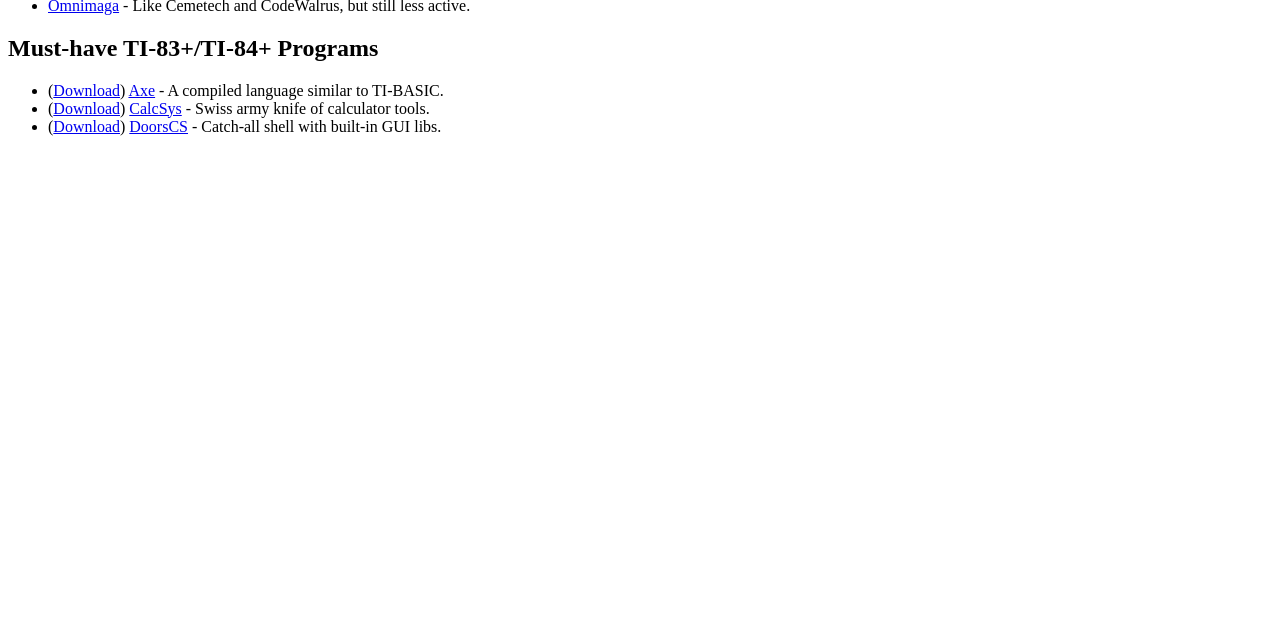
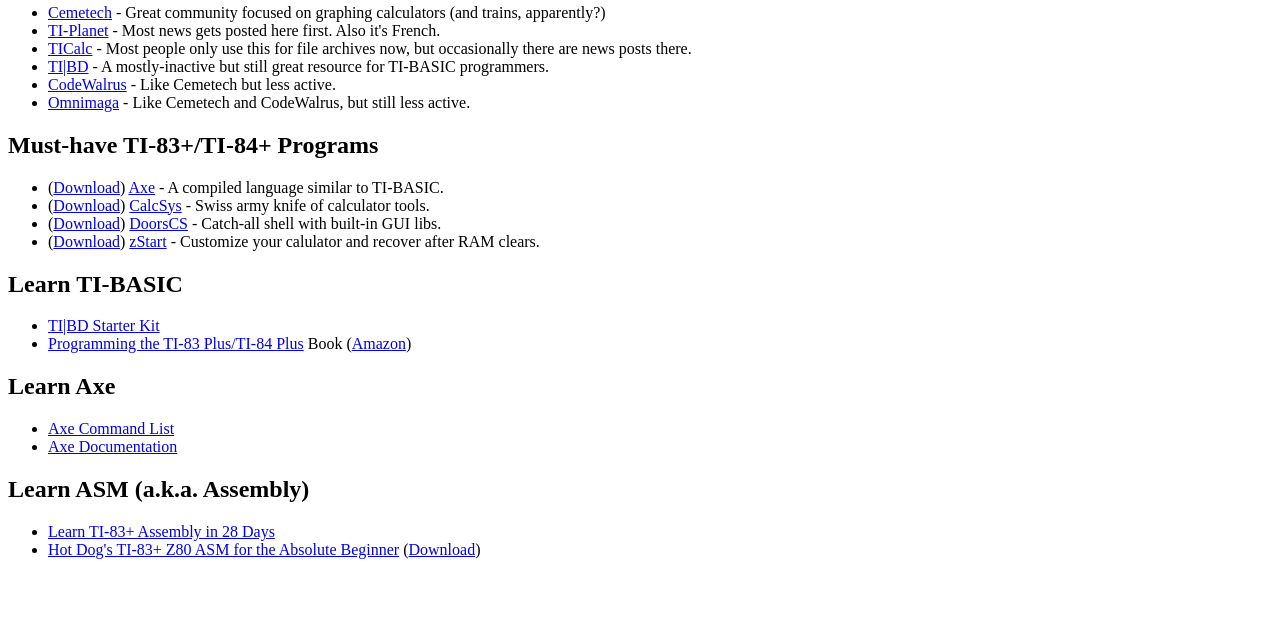
Before and after one commit to Nomkid/nomkid.github.io, a plain HTML site: page docs/calcnewb/index.html in a window 1280 px wide. Shown: the part 160-800 px from the top of the page. Drawn offline with Linux system fonts and the light colour scheme.

Commit message:
Update index.html

```diff
--- a/docs/calcnewb/index.html
+++ b/docs/calcnewb/index.html
@@ -1,11 +1,12 @@
 <!DOCTYPE html>
 <html>
 <head>
-    <title>Calc Newb - Webnom</title>
+    <title>Calc Newb - WebNom</title>
     <meta name="description" content="Beginner resources for calculator programming">
     <meta name="author" content="Nomkid">
 </head>
 <body>
+    <h1>So far this list only covers the TI-83+ and TI-84+. If anyone is willing to write up some more pages for other models, feel free to <a href="https://www.cemetech.net/forum/privmsg.php?mode=post&u=Nomkid">PM</a> me on Cemetech and I will proofread and add it.</h1>
     <h2>Great Websites</h2>
     <ul>
         <li><a href="https://cemetech.net/">Cemetech</a> - Great community focused on graphing calculators (and trains, apparently?)</li>
@@ -20,6 +21,22 @@
         <li>(<a href="https://www.ticalc.org/pub/83plus/flash/programs/axe.zip">Download</a>) <a href="https://www.ticalc.org/archives/files/fileinfo/456/45659.html">Axe</a> - A compiled language similar to TI-BASIC.</li>
         <li>(<a href="https://www.ticalc.org/pub/83plus/flash/programs/calcsys.zip">Download</a>) <a href="https://www.ticalc.org/archives/files/fileinfo/97/9781.html">CalcSys</a> - Swiss army knife of calculator tools.</li>
         <li>(<a href="https://github.com/KermMartian/Doors_CS_7/files/4302273/dcs7.zip">Download</a>) <a href="https://dcs.cemetech.net/">DoorsCS</a> - Catch-all shell with built-in GUI libs.</li>
+        <li>(<a href="https://www.ticalc.org/pub/83plus/flash/programs/zstart.zip">Download</a>) <a href="https://www.ticalc.org/archives/files/fileinfo/429/42907.html">zStart</a> - Customize your calulator and recover after RAM clears.</li>
     </ul>
-</body>
+    <h2>Learn TI-BASIC</h2>
+    <ul>
+        <li><a href="http://tibasicdev.wikidot.com/sk:introduction">TI|BD Starter Kit</a></li>
+        <li><a href="https://www.manning.com/books/programming-the-ti-83-plus-ti-84-plus">Programming the TI-83 Plus/TI-84 Plus</a> Book (<a href="https://www.amazon.ca/Programming-TI-83-Plus-TI-84/dp/1617290777">Amazon</a>)</li>
+    </ul>
+    <h2>Learn Axe</h2>
+    <ul>
+        <li><a href="http://axe.eeems.ca/Commands.html">Axe Command List</a></li>
+        <li><a href="http://axe.eeems.ca/Documentation.pdf">Axe Documentation</a></li>
+    </ul>
+    <h2>Learn ASM (a.k.a. Assembly)</h2>
+    <ul>
+        <li><a href="https://t.eeems.ca/ASMin28Days/welcome.html">Learn TI-83+ Assembly in 28 Days</a></li>
+        <li><a href="https://www.ticalc.org/archives/files/fileinfo/437/43784.html">Hot Dog's TI-83+ Z80 ASM for the Absolute Beginner</a> (<a href="https://www.ticalc.org/pub/text/z80/ti83asmfortheabsolutebegi.zip">Download</a>)</li>
+    </ul>
+    </body>
 </html>
```
